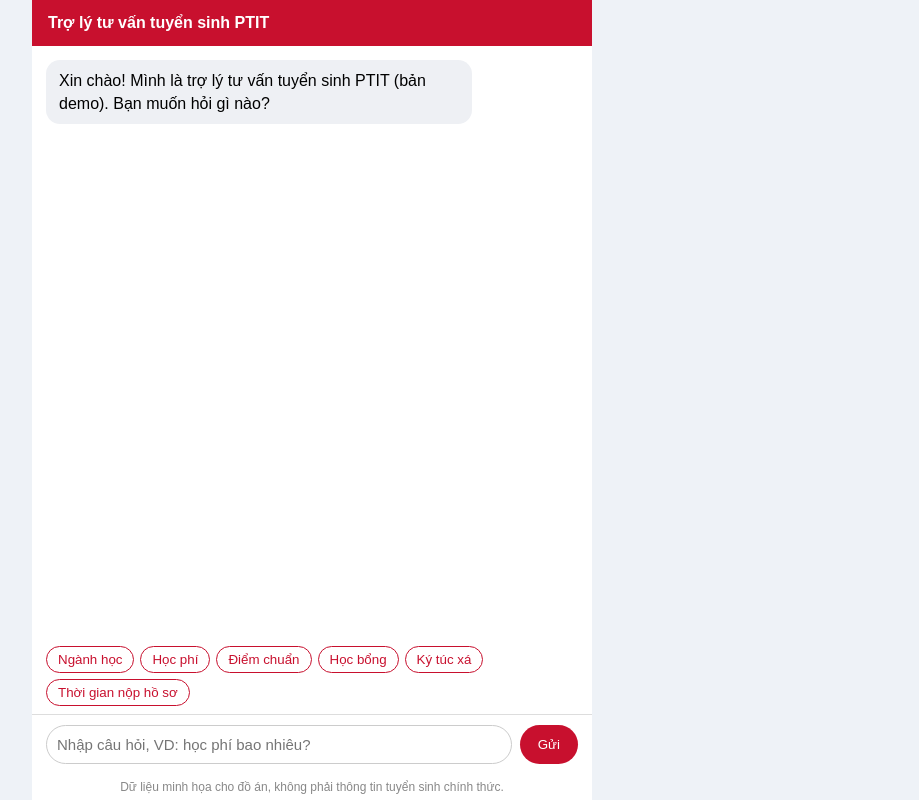
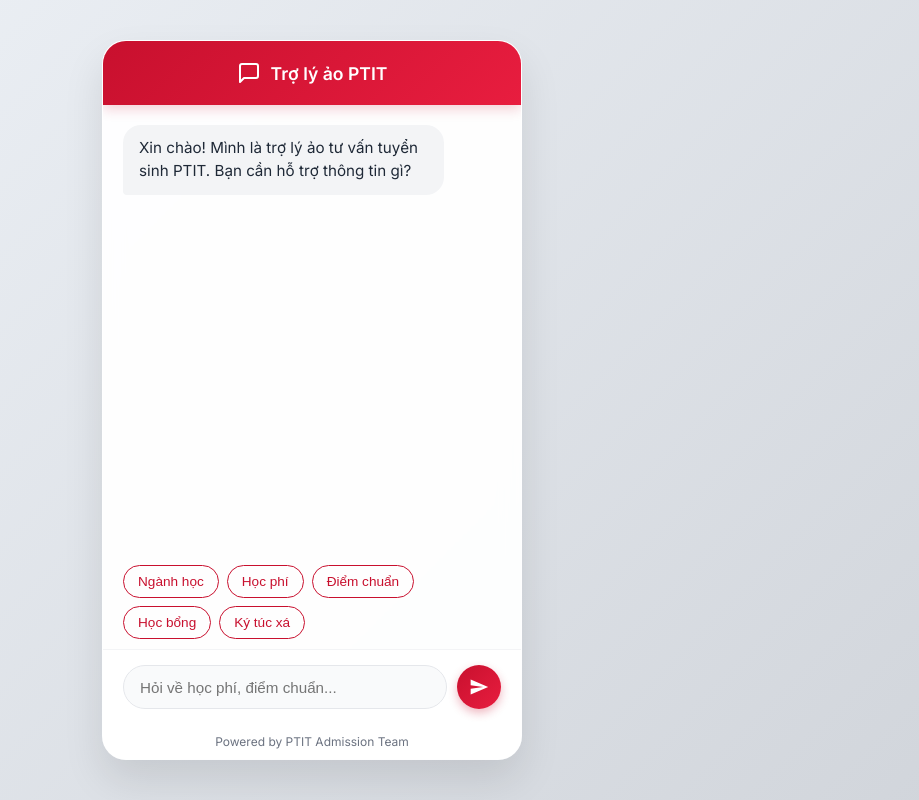
Before and after one commit to ThanhNhax/python_chatBot, a Django app: page / in a window 1280 px wide. Shown: the whole page, without its empty margins (328-1247 px from the left). Run offline with Django 5.2, Linux system fonts and the light colour scheme.

Commit message:
feat(chatbot): modernize UI and add unresolved question tracking

```diff
--- a/chatbot/logic.py
+++ b/chatbot/logic.py
@@ -44,5 +44,8 @@
             intent_tot_nhat, diem_cao_nhat = intent, diem
 
     if intent_tot_nhat is None:
+        # Ghi nhận câu hỏi thất bại vào database để Admin thống kê
+        from chatbot.models import UnresolvedQuestion
+        UnresolvedQuestion.objects.create(question=cau_hoi)
         return CAU_TRA_LOI_MAC_DINH
     return intent_tot_nhat.answer
--- a/chatbot/templates/chatbot/index.html
+++ b/chatbot/templates/chatbot/index.html
@@ -4,123 +4,254 @@
 <head>
   <meta charset="UTF-8">
   <meta name="viewport" content="width=device-width, initial-scale=1">
-  <title>Tư vấn tuyển sinh PTIT</title>
+  <title>Tư vấn tuyển sinh PTIT - Premium Chatbot</title>
+  <link href="https://fonts.googleapis.com/css2?family=Inter:wght@400;500;600&display=swap" rel="stylesheet">
   <style>
+    :root {
+      --primary: #c8102e;
+      --primary-dark: #9a0c23;
+      --primary-light: #e81d3f;
+      --bg-color: #f3f4f6;
+      --chat-bg: rgba(255, 255, 255, 0.95);
+      --text-main: #1f2937;
+      --text-light: #6b7280;
+      --bot-msg: #f3f4f6;
+      --user-msg: linear-gradient(135deg, var(--primary), var(--primary-light));
+    }
+
     * {
       box-sizing: border-box;
+      margin: 0;
+      padding: 0;
     }
 
     body {
-      margin: 0;
-      font-family: Arial, sans-serif;
-      background: #eef2f7;
+      font-family: 'Inter', sans-serif;
+      background: linear-gradient(135deg, #eef2f7 0%, #d1d5db 100%);
       display: flex;
       justify-content: center;
+      align-items: center;
+      height: 100vh;
+      color: var(--text-main);
     }
 
-    .chat {
+    .chat-container {
       width: 100%;
-      max-width: 560px;
-      height: 100vh;
-      background: #fff;
+      max-width: 420px;
+      height: 90vh;
+      max-height: 800px;
+      background: var(--chat-bg);
+      border-radius: 24px;
+      box-shadow: 0 20px 40px rgba(0, 0, 0, 0.1);
       display: flex;
       flex-direction: column;
+      overflow: hidden;
+      backdrop-filter: blur(10px);
+      border: 1px solid rgba(255, 255, 255, 0.5);
     }
 
     header {
-      background: #c8102e;
+      background: var(--user-msg);
       color: #fff;
-      padding: 14px 16px;
-      font-weight: bold;
+      padding: 20px;
+      font-weight: 600;
+      font-size: 1.1rem;
+      text-align: center;
+      box-shadow: 0 4px 12px rgba(200, 16, 46, 0.2);
+      display: flex;
+      align-items: center;
+      justify-content: center;
+      gap: 10px;
+    }
+
+    header img {
+      width: 32px;
+      height: 32px;
+      border-radius: 50%;
+      background: #fff;
+      padding: 2px;
     }
 
     #khung {
       flex: 1;
       overflow-y: auto;
-      padding: 14px;
+      padding: 20px;
       display: flex;
       flex-direction: column;
+      gap: 12px;
+      scroll-behavior: smooth;
+    }
+
+    /* Tùy chỉnh thanh cuộn */
+    #khung::-webkit-scrollbar {
+      width: 6px;
+    }
+    #khung::-webkit-scrollbar-thumb {
+      background: #ccc;
+      border-radius: 10px;
+    }
+
+    .tin {
+      max-width: 85%;
+      padding: 12px 16px;
+      border-radius: 18px;
+      white-space: pre-wrap;
+      line-height: 1.5;
+      font-size: 0.95rem;
+      animation: slideUp 0.3s cubic-bezier(0.25, 0.8, 0.25, 1) forwards;
+      opacity: 0;
+      transform: translateY(15px);
+    }
+
+    @keyframes slideUp {
+      to {
+        opacity: 1;
+        transform: translateY(0);
+      }
+    }
+
+    .bot {
+      background: var(--bot-msg);
+      color: var(--text-main);
+      align-self: flex-start;
+      border-bottom-left-radius: 4px;
+    }
+
+    .nguoi {
+      background: var(--user-msg);
+      color: #fff;
+      align-self: flex-end;
+      border-bottom-right-radius: 4px;
+      box-shadow: 0 4px 10px rgba(200, 16, 46, 0.25);
+    }
+
+    /* Hiệu ứng gõ chữ */
+    .typing {
+      display: flex;
+      gap: 4px;
+      padding: 14px 16px;
+      align-items: center;
+    }
+
+    .typing span {
+      width: 6px;
+      height: 6px;
+      background: #9ca3af;
+      border-radius: 50%;
+      animation: bounce 1.4s infinite ease-in-out both;
+    }
+
+    .typing span:nth-child(1) { animation-delay: -0.32s; }
+    .typing span:nth-child(2) { animation-delay: -0.16s; }
+
+    @keyframes bounce {
+      0%, 80%, 100% { transform: scale(0); }
+      40% { transform: scale(1); }
+    }
+
+    #goiy {
+      padding: 0 20px 10px;
+      display: flex;
+      flex-wrap: wrap;
       gap: 8px;
     }
 
-    .tin {
-      max-width: 80%;
-      padding: 9px 13px;
-      border-radius: 14px;
-      white-space: pre-wrap;
-      line-height: 1.45;
+    #goiy button {
+      border: 1.5px solid var(--primary);
+      background: transparent;
+      color: var(--primary);
+      border-radius: 20px;
+      padding: 8px 14px;
+      font-size: 0.85rem;
+      font-weight: 500;
+      cursor: pointer;
+      transition: all 0.2s ease;
     }
 
-    .bot {
-      background: #eef0f4;
-      align-self: flex-start;
-    }
-
-    .nguoi {
-      background: #c8102e;
+    #goiy button:hover {
+      background: var(--primary);
       color: #fff;
-      align-self: flex-end;
-    }
-
-    #goiy {
-      padding: 0 14px 8px;
-      display: flex;
-      flex-wrap: wrap;
-      gap: 6px;
-    }
-
-    #goiy button {
-      border: 1px solid #c8102e;
-      background: #fff;
-      color: #c8102e;
-      border-radius: 16px;
-      padding: 5px 11px;
-      cursor: pointer;
+      box-shadow: 0 4px 10px rgba(200, 16, 46, 0.2);
     }
 
     form {
       display: flex;
-      gap: 8px;
-      padding: 10px 14px;
-      border-top: 1px solid #ddd;
+      gap: 10px;
+      padding: 15px 20px;
+      background: #fff;
+      border-top: 1px solid #f3f4f6;
     }
 
     input {
       flex: 1;
-      padding: 10px;
-      border: 1px solid #ccc;
-      border-radius: 20px;
-      font-size: 15px;
+      padding: 12px 16px;
+      border: 1px solid #e5e7eb;
+      border-radius: 24px;
+      font-size: 0.95rem;
+      outline: none;
+      transition: border-color 0.2s;
+      background: #f9fafb;
+    }
+
+    input:focus {
+      border-color: var(--primary);
+      background: #fff;
     }
 
     form button {
-      background: #c8102e;
+      background: var(--user-msg);
       color: #fff;
       border: 0;
-      border-radius: 20px;
-      padding: 0 18px;
+      border-radius: 50%;
+      width: 44px;
+      height: 44px;
+      display: flex;
+      justify-content: center;
+      align-items: center;
       cursor: pointer;
+      transition: transform 0.2s, box-shadow 0.2s;
+      box-shadow: 0 4px 10px rgba(200, 16, 46, 0.3);
+    }
+
+    form button:hover {
+      transform: scale(1.05);
+    }
+
+    form button svg {
+      width: 20px;
+      height: 20px;
+      fill: currentColor;
     }
 
     footer {
-      font-size: 12px;
-      color: #888;
+      font-size: 0.75rem;
+      color: var(--text-light);
       text-align: center;
-      padding: 6px;
+      padding: 10px;
+      background: #fff;
     }
   </style>
 </head>
 
 <body>
-  <div class="chat">
-    <header>Trợ lý tư vấn tuyển sinh PTIT</header>
+  <div class="chat-container">
+    <header>
+      <svg width="24" height="24" viewBox="0 0 24 24" fill="none" stroke="currentColor" stroke-width="2" stroke-linecap="round" stroke-linejoin="round"><path d="M21 15a2 2 0 0 1-2 2H7l-4 4V5a2 2 0 0 1 2-2h14a2 2 0 0 1 2 2z"></path></svg>
+      Trợ lý ảo PTIT
+    </header>
+
     <div id="khung"></div>
+
     <div id="goiy"></div>
+
     <form id="form">
-      <input id="o_nhap" placeholder="Nhập câu hỏi, VD: học phí bao nhiêu?" autocomplete="off">
-      <button type="submit">Gửi</button>
+      <input id="o_nhap" placeholder="Hỏi về học phí, điểm chuẩn..." autocomplete="off">
+      <button type="submit" title="Gửi">
+        <svg viewBox="0 0 24 24"><path d="M2.01 21L23 12 2.01 3 2 10l15 2-15 2z"></path></svg>
+      </button>
     </form>
-    <footer>Dữ liệu minh họa cho đồ án, không phải thông tin tuyển sinh chính thức.</footer>
+
+    <footer>Powered by PTIT Admission Team</footer>
   </div>
 
   <script>
@@ -128,38 +259,89 @@
     const form = document.getElementById("form");
     const oNhap = document.getElementById("o_nhap");
 
-    // Thêm 1 bong bóng chat. Dùng textContent (không dùng innerHTML) để người dùng
-    // không chèn được mã HTML/JS vào trang.
-    function themTin(noiDung, loai) {
+    // Lấy lịch sử chat từ LocalStorage
+    let chatHistory = JSON.parse(localStorage.getItem('chatHistory')) || [];
+
+    // Hàm lưu vào lịch sử
+    function saveHistory(text, type) {
+      chatHistory.push({ text, type });
+      // Giữ lại tối đa 50 tin nhắn để không tràn bộ nhớ
+      if (chatHistory.length > 50) chatHistory.shift();
+      localStorage.setItem('chatHistory', JSON.stringify(chatHistory));
+    }
+
+    function cuonXuong() {
+      khung.scrollTop = khung.scrollHeight;
+    }
+
+    function themTin(noiDung, loai, isHistory = false) {
       const div = document.createElement("div");
       div.className = "tin " + loai;
       div.textContent = noiDung;
       khung.appendChild(div);
-      khung.scrollTop = khung.scrollHeight;   // tự cuộn xuống tin mới nhất
+      cuonXuong();
+      if (!isHistory) saveHistory(noiDung, loai);
+    }
+
+    // Hiệu ứng đang gõ
+    let typingDiv = null;
+    function hienTyping() {
+      typingDiv = document.createElement("div");
+      typingDiv.className = "tin bot typing";
+      typingDiv.innerHTML = "<span></span><span></span><span></span>";
+      khung.appendChild(typingDiv);
+      cuonXuong();
+    }
+
+    function anTyping() {
+      if (typingDiv) {
+        typingDiv.remove();
+        typingDiv = null;
+      }
+    }
+
+    // Khôi phục lịch sử chat khi load trang
+    function loadHistory() {
+      if (chatHistory.length === 0) {
+        themTin("Xin chào! Mình là trợ lý ảo tư vấn tuyển sinh PTIT. Bạn cần hỗ trợ thông tin gì?", "bot");
+      } else {
+        chatHistory.forEach(msg => themTin(msg.text, msg.type, true));
+      }
     }
 
     async function hoi(cauHoi) {
       themTin(cauHoi, "nguoi");
+      hienTyping();
+
       try {
-        // encodeURIComponent: biến "học phí?" thành dạng an toàn để đặt lên URL
         const res = await fetch("/chat/?q=" + encodeURIComponent(cauHoi));
         const data = await res.json();
-        themTin(data.answer, "bot");
+
+        // Giả lập độ trễ nhỏ để nhìn tự nhiên hơn (600ms)
+        setTimeout(() => {
+          anTyping();
+          themTin(data.answer, "bot");
+        }, 600);
+
       } catch (e) {
-        themTin("Không kết nối được tới server, bạn thử lại nhé.", "bot");
+        setTimeout(() => {
+          anTyping();
+          themTin("Hệ thống đang bận, vui lòng thử lại sau.", "bot");
+        }, 600);
       }
     }
 
     form.addEventListener("submit", (e) => {
-      e.preventDefault();                      // chặn trình duyệt tải lại trang
+      e.preventDefault();
       const cauHoi = oNhap.value.trim();
       if (!cauHoi) return;
       oNhap.value = "";
       hoi(cauHoi);
     });
 
-    // Các nút gợi ý: bấm là gửi luôn câu hỏi
-    ["Ngành học", "Học phí", "Điểm chuẩn", "Học bổng", "Ký túc xá", "Thời gian nộp hồ sơ"].forEach((chu) => {
+    // Các nút gợi ý
+    const goiYList = ["Ngành học", "Học phí", "Điểm chuẩn", "Học bổng", "Ký túc xá"];
+    goiYList.forEach((chu) => {
       const nut = document.createElement("button");
       nut.type = "button";
       nut.textContent = chu;
@@ -167,7 +349,8 @@
       document.getElementById("goiy").appendChild(nut);
     });
 
-    themTin("Xin chào! Mình là trợ lý tư vấn tuyển sinh PTIT (bản demo). Bạn muốn hỏi gì nào?", "bot");
+    // Khởi chạy
+    loadHistory();
   </script>
 </body>
 
```
Also changed, not shown: chatbot/admin.py (+7 -1 lines), chatbot/models.py (+11 -0 lines), chatbot/migrations/0002_unresolvedquestion.py (added).
